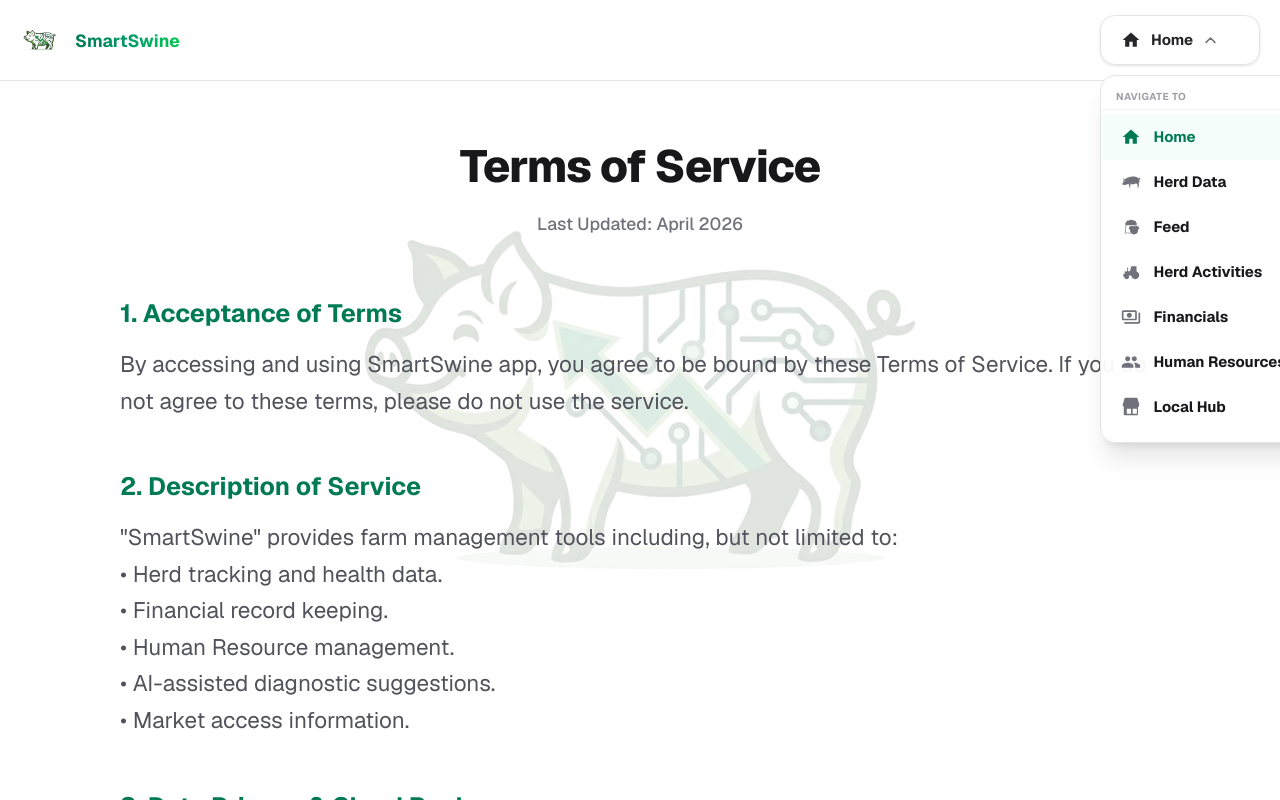
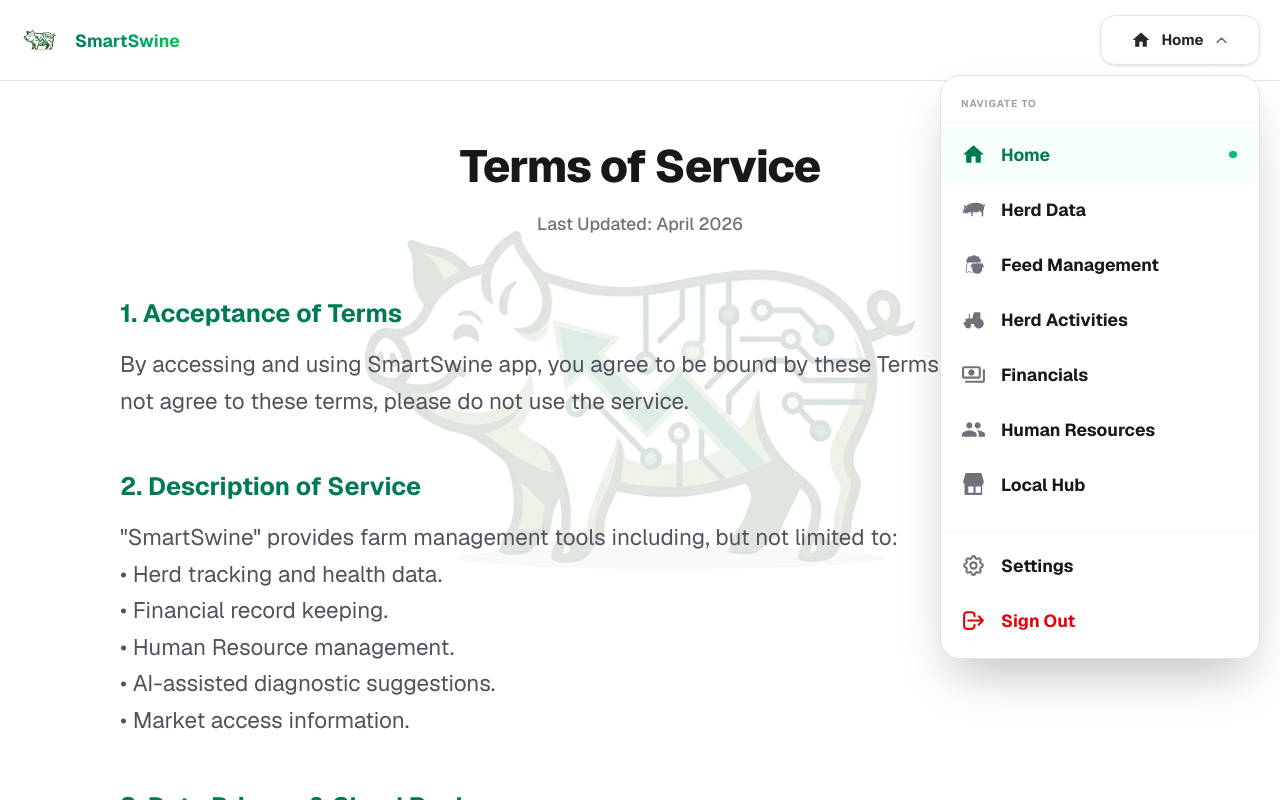
Before and after one commit to BibiniiTech/the-pig-farmer, a Next.js app in the folder web/: page /terms in a window 1280 px wide. Both pictures are taken after a click on the button "Home". Shown: the top 800 px of the page. Built offline with nearby package versions, Linux system fonts and the light colour scheme; no server answers.

Commit message:
Fix mobile view, offline onclick event

```diff
--- a/web/src/app/layout.tsx
+++ b/web/src/app/layout.tsx
@@ -2,6 +2,7 @@ import type { Metadata } from "next";
 import { Geist, Geist_Mono } from "next/font/google";
 import "./globals.css";
 import { AuthProvider } from "@/context/AuthContext";
+import { DeviceProvider } from "@/context/DeviceContext";
 
 const geistSans = Geist({
   variable: "--font-geist-sans",
@@ -29,9 +30,11 @@ export default function RootLayout({
       className={`${geistSans.variable} ${geistMono.variable} h-full antialiased`}
     >
       <body className="min-h-full flex flex-col bg-white text-zinc-900 font-sans">
-        <AuthProvider>
-          {children}
-        </AuthProvider>
+        <DeviceProvider>
+          <AuthProvider>
+            {children}
+          </AuthProvider>
+        </DeviceProvider>
       </body>
     </html>
   );
--- a/web/src/app/offline/page.tsx
+++ b/web/src/app/offline/page.tsx
@@ -1,3 +1,5 @@
+"use client";
+
 export default function OfflinePage() {
   return (
     <main className="relative flex min-h-screen flex-col items-center justify-center overflow-hidden bg-white px-6 text-center">
--- a/web/src/app/privacy/page.tsx
+++ b/web/src/app/privacy/page.tsx
@@ -31,7 +31,6 @@ export default function PrivacyPolicyPage() {
 
       <div className="relative z-10 flex flex-col min-h-screen">
         {/* Header */}
-        {!isMobile && (
         <header className="border-b border-zinc-200 bg-white/80 backdrop-blur-md sticky top-0 z-50">
           <div className="max-w-7xl mx-auto px-4 h-16 flex items-center justify-between">
             <Link href="/dashboard" className="flex items-center gap-3 hover:opacity-80 transition-opacity cursor-pointer">
@@ -46,7 +45,6 @@ export default function PrivacyPolicyPage() {
             </div>
           </div>
         </header>
-        )}
 
         {/* Content Body */}
         <main className="flex-1 max-w-4xl w-full mx-auto px-4 sm:px-6 lg:px-8 py-12 space-y-12">
--- a/web/src/app/terms/page.tsx
+++ b/web/src/app/terms/page.tsx
@@ -70,7 +70,6 @@ export default function TermsOfServicePage() {
 
       <div className="relative z-10 flex flex-col min-h-screen">
         {/* Header */}
-        {!isMobile && (
         <header className="border-b border-zinc-200 bg-white/80 backdrop-blur-md sticky top-0 z-50">
           <div className="max-w-7xl mx-auto px-4 h-16 flex items-center justify-between">
             <Link href="/dashboard" className="flex items-center gap-3 hover:opacity-80 transition-opacity cursor-pointer">
@@ -85,7 +84,6 @@ export default function TermsOfServicePage() {
             </div>
           </div>
         </header>
-        )}
 
         {/* Content Body */}
         <main className="flex-1 max-w-4xl w-full mx-auto px-4 sm:px-6 lg:px-8 py-12 space-y-12">
--- a/web/src/components/NavbarDropdown.tsx
+++ b/web/src/components/NavbarDropdown.tsx
@@ -2,8 +2,12 @@
 
 import React, { useState } from "react";
 import Link from "next/link";
-import { usePathname } from "next/navigation";
+import { usePathname, useRouter } from "next/navigation";
+import { signOut } from "firebase/auth";
+import { auth } from "@/lib/firebase";
 import { useAuth } from "@/context/AuthContext";
+import { useDevice } from "@/context/DeviceContext";
+import SettingsModal from "@/components/SettingsModal";
 import {
   HomeIcon,
   HerdDataIcon,
@@ -29,14 +33,14 @@ interface NavOption {
 const BASE_NAV_OPTIONS: NavOption[] = [
   { key: "home", label: "Home", path: "/dashboard", icon: HomeIcon },
   { key: "herd", label: "Herd Data", path: "/dashboard/herd", icon: HerdDataIcon },
-  { key: "feed", label: "Feed", path: "/dashboard/feed", icon: FeedManagementIcon },
+  { key: "feed", label: "Feed Management", path: "/dashboard/feed", icon: FeedManagementIcon },
   { key: "activities", label: "Herd Activities", path: "/dashboard/activities", icon: HerdActivitiesIcon },
   { key: "financials", label: "Financials", path: "/dashboard/financials", icon: FinancialsIcon },
   { key: "hr", label: "Human Resources", path: "/dashboard/hr", icon: HumanResourcesIcon },
   { key: "hub", label: "Local Hub", path: "/dashboard/hub", icon: LocalHubIcon },
   { key: "symptoms", label: "Symptoms Analyzer", path: "/dashboard/symptoms", icon: SymptomsAnalyzerIcon },
   { key: "weight", label: "Weight Checker", path: "/dashboard/weight", icon: WeightCheckerIcon },
-  { key: "training", label: "Training", path: "/dashboard/training", icon: TrainingTipsIcon },
+  { key: "training", label: "Training Tips", path: "/dashboard/training", icon: TrainingTipsIcon },
   { key: "billing", label: "Billing & Premium", path: "/dashboard/billing", icon: PremiumIcon },
 ];
 
@@ -49,8 +53,11 @@ const ADMIN_NAV_OPTION: NavOption = {
 
 export default function NavbarDropdown() {
   const [isOpen, setIsOpen] = useState(false);
+  const [isSettingsModalOpen, setIsSettingsModalOpen] = useState(false);
   const pathname = usePathname();
+  const router = useRouter();
   const { userProfile } = useAuth();
+  const { isMobile } = useDevice();
 
   // Insert Admin Panel immediately after Billing & Premium (same order as Android app)
   const options = userProfile?.isAdmin
@@ -64,13 +71,35 @@ export default function NavbarDropdown() {
       (opt.path !== "/dashboard" && pathname.startsWith(opt.path))
   ) || options[0];
 
+  const handleSignOut = async () => {
+    try {
+      setIsOpen(false);
+      await signOut(auth);
+      router.push("/login");
+    } catch (err) {
+      console.error("Logout failed:", err);
+    }
+  };
+
   return (
+    <>
       <div className="relative inline-block text-left">
-      {/* Dropdown Toggle Button */}
+        {/* Dropdown Toggle Button / Hamburger */}
         <button
           onClick={() => setIsOpen(!isOpen)}
-        className="inline-flex items-center gap-2 h-10 px-4 bg-zinc-150/70 hover:bg-zinc-200/80 border border-zinc-200 rounded-xl text-xs font-bold text-zinc-800 transition duration-300 shadow-sm focus:outline-none select-none lg:min-w-[160px]"
+          className={`inline-flex items-center justify-center gap-2 h-10 transition duration-300 shadow-sm focus:outline-none select-none rounded-xl border border-zinc-200 ${
+            isMobile
+              ? "w-10 bg-white hover:bg-zinc-50"
+              : "px-4 bg-zinc-150/70 hover:bg-zinc-200/80 text-xs font-bold text-zinc-800 lg:min-w-[160px]"
+          }`}
+          aria-label={isMobile ? "Open menu" : "Navigation menu"}
         >
+          {isMobile ? (
+            <svg className="h-6 w-6 text-zinc-600" fill="none" viewBox="0 0 24 24" stroke="currentColor" strokeWidth="2.2">
+              <path strokeLinecap="round" strokeLinejoin="round" d="M4 6h16M4 12h16M4 18h16" />
+            </svg>
+          ) : (
+            <>
               <currentOption.icon className="h-4 w-4 text-zinc-650" />
               <span>{currentOption.label}</span>
               <svg
@@ -82,23 +111,25 @@ export default function NavbarDropdown() {
               >
                 <path strokeLinecap="round" strokeLinejoin="round" d="M19 9l-7 7-7-7" />
               </svg>
+            </>
+          )}
         </button>
 
         {/* Click Outside Overlay */}
         {isOpen && (
           <div
-          className="fixed inset-0 z-30 cursor-default"
+            className="fixed inset-0 z-30 cursor-default bg-black/5 lg:bg-transparent"
             onClick={() => setIsOpen(false)}
           />
         )}
 
         {/* Dropdown Options List */}
         {isOpen && (
-        <div className="absolute left-0 mt-2 w-56 rounded-xl border border-zinc-200 bg-white/95 backdrop-blur-md shadow-xl z-40 py-1.5 overflow-hidden animate-in fade-in slide-in-from-top-2 duration-200 origin-top-left">
-          <div className="px-3 py-1 text-[10px] font-bold text-zinc-400 uppercase tracking-wider border-b border-zinc-100 mb-1">
+          <div className={`absolute right-0 mt-2 w-64 rounded-2xl border border-zinc-200 bg-white shadow-2xl z-40 py-2 overflow-hidden animate-in fade-in slide-in-from-top-2 duration-200 origin-top-right ${isMobile ? "fixed top-14 right-4 mt-0 max-h-[calc(100vh-80px)]" : ""}`}>
+            <div className="px-4 py-2 text-[10px] font-bold text-zinc-400 uppercase tracking-widest border-b border-zinc-100 mb-1">
               Navigate to
             </div>
-          <div className="max-h-[320px] overflow-y-auto pr-0.5 no-scrollbar">
+            <div className="max-h-[360px] lg:max-h-[400px] overflow-y-auto pr-0.5 custom-scrollbar">
               {options.map((opt) => {
                 const isSelected = opt.key === currentOption.key;
                 return (
@@ -106,14 +137,14 @@ export default function NavbarDropdown() {
                     key={opt.key}
                     href={opt.path}
                     onClick={() => setIsOpen(false)}
-                  className={`flex items-center justify-between px-4 py-2.5 text-xs font-bold transition duration-200 ${
+                    className={`flex items-center justify-between px-4 py-3 text-sm font-bold transition duration-200 ${
                       isSelected
                         ? "text-emerald-700 bg-emerald-50/50"
                         : "text-zinc-650 hover:bg-zinc-100 hover:text-zinc-900"
                     }`}
                   >
-                  <div className="flex items-center gap-2.5">
-                    <opt.icon className={`h-4 w-4 ${isSelected ? "text-emerald-700" : "text-zinc-500"}`} />
+                    <div className="flex items-center gap-3">
+                      <opt.icon className={`h-5 w-5 ${isSelected ? "text-emerald-700" : "text-zinc-500"}`} />
                       <span>{opt.label}</span>
                     </div>
                     {isSelected && (
@@ -123,8 +154,43 @@ export default function NavbarDropdown() {
                 );
               })}
             </div>
+
+            {/* Separator */}
+            <div className="my-1 border-t border-zinc-100" />
+
+            {/* Settings Link */}
+            <button
+              onClick={() => {
+                setIsOpen(false);
+                setIsSettingsModalOpen(true);
+              }}
+              className="flex w-full items-center gap-3 px-4 py-3 text-sm font-bold text-zinc-650 hover:bg-zinc-100 hover:text-zinc-900 transition duration-200"
+            >
+              <svg className="h-5 w-5 text-zinc-500" fill="none" viewBox="0 0 24 24" stroke="currentColor" strokeWidth="2">
+                <path strokeLinecap="round" strokeLinejoin="round" d="M10.325 4.317c.426-1.756 2.924-1.756 3.35 0a1.724 1.724 0 002.573 1.066c1.543-.94 3.31.826 2.37 2.37a1.724 1.724 0 001.065 2.572c1.756.426 1.756 2.924 0 3.35a1.724 1.724 0 00-1.066 2.573c.94 1.543-.826 3.31-2.37 2.37a1.724 1.724 0 00-2.572 1.065c-.426 1.756-2.924 1.756-3.35 0a1.724 1.724 0 00-2.573-1.066c-1.543.94-3.31-.826-2.37-2.37a1.724 1.724 0 00-1.065-2.572c-1.756-.426-1.756-2.924 0-3.35a1.724 1.724 0 001.066-2.573c-.94-1.543.826-3.31 2.37-2.37.996.608 2.296.07 2.572-1.065z" />
+                <path strokeLinecap="round" strokeLinejoin="round" d="M15 12a3 3 0 11-6 0 3 3 0 016 0z" />
+              </svg>
+              <span>Settings</span>
+            </button>
+
+            {/* Sign Out Link */}
+            <button
+              onClick={handleSignOut}
+              className="flex w-full items-center gap-3 px-4 py-3 text-sm font-bold text-red-600 hover:bg-red-50 transition duration-200"
+            >
+              <svg className="h-5 w-5" fill="none" viewBox="0 0 24 24" stroke="currentColor" strokeWidth="2">
+                <path strokeLinecap="round" strokeLinejoin="round" d="M17 16l4-4m0 0l-4-4m4 4H7m6 4v1a3 3 0 01-3 3H6a3 3 0 01-3-3V7a3 3 0 013-3h4a3 3 0 013 3v1" />
+              </svg>
+              <span>Sign Out</span>
+            </button>
           </div>
         )}
       </div>
+
+      <SettingsModal
+        isOpen={isSettingsModalOpen}
+        onClose={() => setIsSettingsModalOpen(false)}
+      />
+    </>
   );
 }
--- a/web/src/components/layouts/MobileShell.tsx
+++ b/web/src/components/layouts/MobileShell.tsx
@@ -51,14 +51,14 @@ const LANGUAGES: AppLanguageOption[] = [
 const BASE_NAV_OPTIONS: NavOption[] = [
   { key: "home", label: "Home", path: "/dashboard", icon: HomeIcon },
   { key: "herd", label: "Herd Data", path: "/dashboard/herd", icon: HerdDataIcon },
-  { key: "feed", label: "Feed", path: "/dashboard/feed", icon: FeedManagementIcon },
+  { key: "feed", label: "Feed Management", path: "/dashboard/feed", icon: FeedManagementIcon },
   { key: "activities", label: "Herd Activities", path: "/dashboard/activities", icon: HerdActivitiesIcon },
   { key: "financials", label: "Financials", path: "/dashboard/financials", icon: FinancialsIcon },
   { key: "hr", label: "Human Resources", path: "/dashboard/hr", icon: HumanResourcesIcon },
   { key: "hub", label: "Local Hub", path: "/dashboard/hub", icon: LocalHubIcon },
   { key: "symptoms", label: "Symptoms Analyzer", path: "/dashboard/symptoms", icon: SymptomsAnalyzerIcon },
   { key: "weight", label: "Weight Checker", path: "/dashboard/weight", icon: WeightCheckerIcon },
-  { key: "training", label: "Training", path: "/dashboard/training", icon: TrainingTipsIcon },
+  { key: "training", label: "Training Tips", path: "/dashboard/training", icon: TrainingTipsIcon },
   { key: "billing", label: "Billing & Premium", path: "/dashboard/billing", icon: PremiumIcon },
 ];
 
```
Also changed, not shown: web/src/app/admin/page.tsx (+5 -5 lines). Lines whose indentation alone changed are shown as unchanged.
